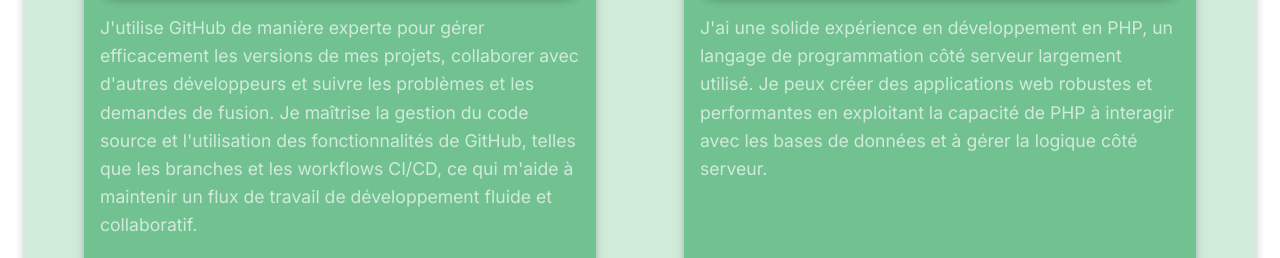
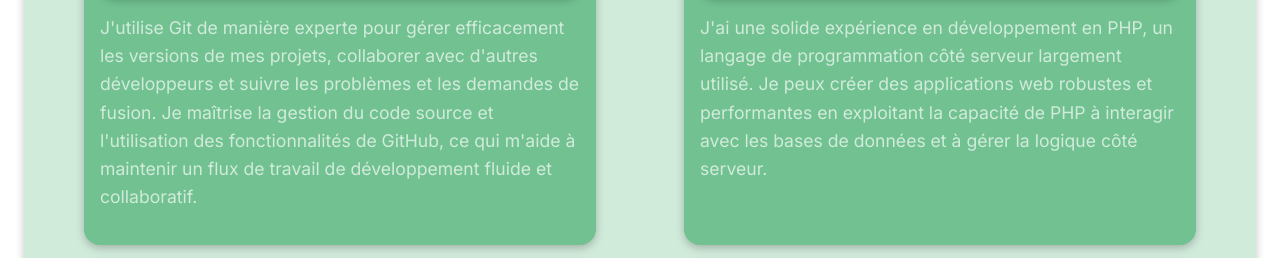
Before and after one commit to ChoeurClement/Portfolio, a plain HTML site: page index.html in a window 1280 px wide. Shown: the part 2637-2895 px from the top of the page. Drawn offline with Linux system fonts and the light colour scheme.

Commit message:
Modification de certains textes

```diff
--- a/index.html
+++ b/index.html
@@ -108,7 +108,7 @@
                     <div class="card-titre">
                         <img src="images\github.png" class="waitAnimate"/>
                     </div>
-                    <p id="competencesDescription5">J'utilise GitHub de manière experte pour gérer efficacement les versions de mes projets, collaborer avec d'autres développeurs et suivre les problèmes et les demandes de fusion. Je maîtrise la gestion du code source et l'utilisation des fonctionnalités de GitHub, telles que les branches et les workflows CI/CD, ce qui m'aide à maintenir un flux de travail de développement fluide et collaboratif.</p>
+                    <p id="competencesDescription5">J'utilise Git de manière experte pour gérer efficacement les versions de mes projets, collaborer avec d'autres développeurs et suivre les problèmes et les demandes de fusion. Je maîtrise la gestion du code source et l'utilisation des fonctionnalités de GitHub, ce qui m'aide à maintenir un flux de travail de développement fluide et collaboratif.</p>
                 </div>
                 <div class="card">
                     <div class="card-titre">
```
